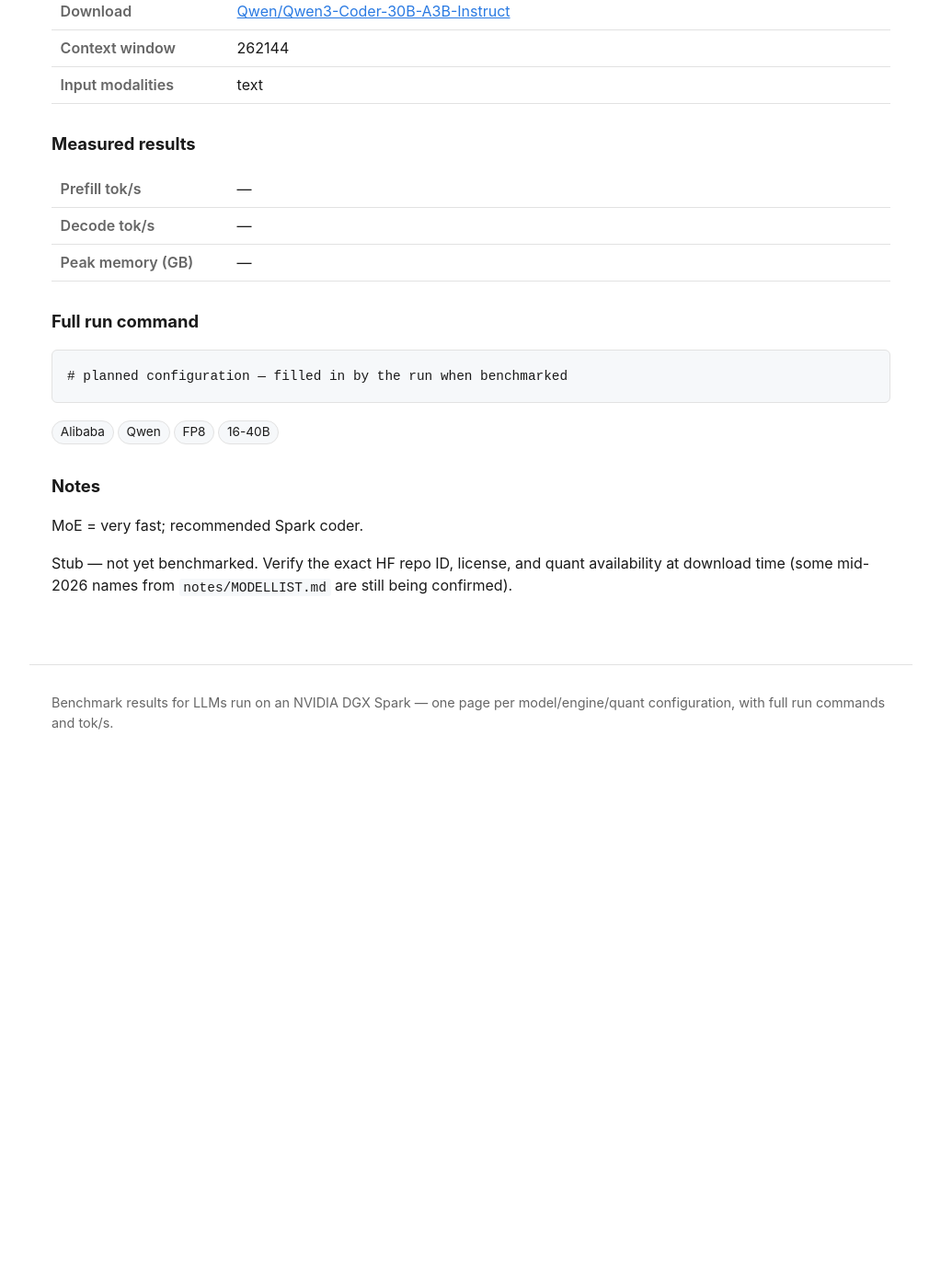
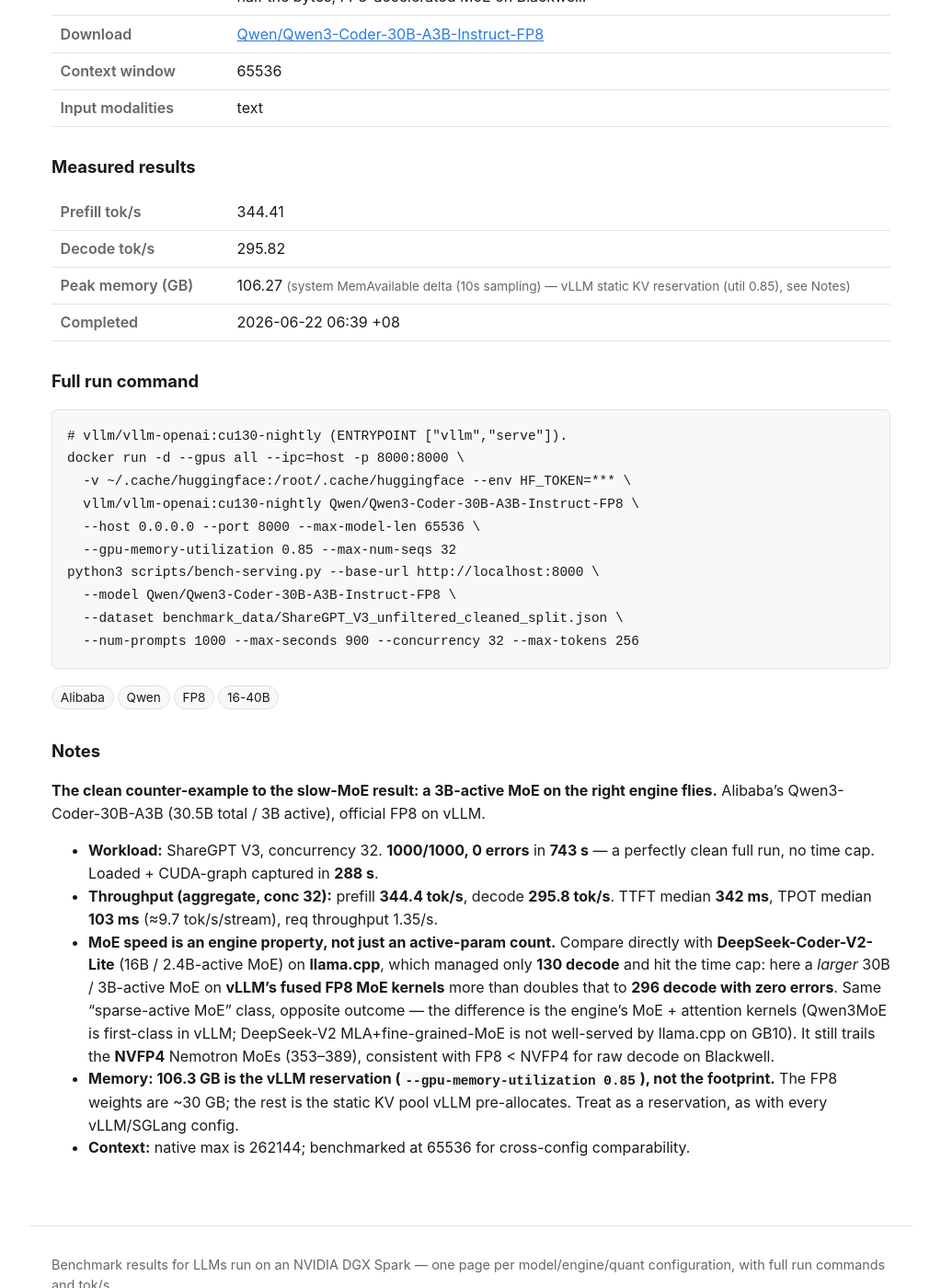
Before and after one commit to yjsoon/autobench, a Jekyll site: the page built from _configs/qwen3-coder-30b-a3b-vllm-fp8.md, in a window 1280 px wide and 1400 px high, scrolled down 548 px. Shown: the whole window at 92% size, without its empty margins (128-1151 px from the left). Built offline with Jekyll 4.4.1, drawn with Linux system fonts in a browser that asks for light colours; before the commit the page ends 1408 px from its top, so only the background shows below that; some of the changed text lies outside the part shown.

Commit message:
Bench: Qwen3-Coder-30B-A3B vLLM FP8 (344/296, 1000/1000 clean)
Clean counter-example to the slow-MoE result: 3B-active MoE on vLLM fused FP8
kernels hits 296 decode, 0 errors, vs DeepSeek-V2 16B/2.4B-active MoE's 130 on
llama.cpp. MoE speed is an engine property, not just active-param count.

Co-Authored-By: Claude Opus 4.8 (1M context) <noreply@anthropic.com>
Claude-Session: https://claude.ai/code/session_01JczsieM71svofn8CxRyY2s

```diff
--- a/_configs/qwen3-coder-30b-a3b-vllm-fp8.md
+++ b/_configs/qwen3-coder-30b-a3b-vllm-fp8.md
@@ -6,26 +6,49 @@ family: Qwen
 params: 30.5B / 3B (MoE)
 engine: vLLM
 quant: FP8
-quant_rationale: Near-BF16 quality at half the bytes; official FP8 weights published.
-source_repo: Qwen/Qwen3-Coder-30B-A3B-Instruct
-download_url: https://huggingface.co/Qwen/Qwen3-Coder-30B-A3B-Instruct
-context: 262144
+quant_rationale: Official FP8 weights (Qwen/Qwen3-Coder-30B-A3B-Instruct-FP8) — near-BF16 quality at half the bytes, FP8-accelerated MoE on Blackwell.
+source_repo: Qwen/Qwen3-Coder-30B-A3B-Instruct-FP8
+download_url: https://huggingface.co/Qwen/Qwen3-Coder-30B-A3B-Instruct-FP8
+context: 65536
 modalities: [text]
 mm_served: true
 tags: [Alibaba, Qwen, FP8, 16-40B]
 
-status: pending
-prefill_toks:
-decode_toks:
-mem_gb:
-mem_source:
-measured_on:
-completed_at:
+status: done
+prefill_toks: 344.41
+decode_toks: 295.82
+mem_gb: 106.27
+mem_source: system MemAvailable delta (10s sampling) — vLLM static KV reservation (util 0.85), see Notes
+measured_on: 2026-06-22
+completed_at: 2026-06-22 06:39 +08
 run_command: |
-  # planned configuration — filled in by the run when benchmarked
+  # vllm/vllm-openai:cu130-nightly (ENTRYPOINT ["vllm","serve"]).
+  docker run -d --gpus all --ipc=host -p 8000:8000 \
+    -v ~/.cache/huggingface:/root/.cache/huggingface --env HF_TOKEN=*** \
+    vllm/vllm-openai:cu130-nightly Qwen/Qwen3-Coder-30B-A3B-Instruct-FP8 \
+    --host 0.0.0.0 --port 8000 --max-model-len 65536 \
+    --gpu-memory-utilization 0.85 --max-num-seqs 32
+  python3 scripts/bench-serving.py --base-url http://localhost:8000 \
+    --model Qwen/Qwen3-Coder-30B-A3B-Instruct-FP8 \
+    --dataset benchmark_data/ShareGPT_V3_unfiltered_cleaned_split.json \
+    --num-prompts 1000 --max-seconds 900 --concurrency 32 --max-tokens 256
 ---
 
-MoE = very fast; recommended Spark coder.
+**The clean counter-example to the slow-MoE result: a 3B-active MoE on the right engine flies.**
+Alibaba's Qwen3-Coder-30B-A3B (30.5B total / 3B active), official FP8 on vLLM.
 
-Stub — not yet benchmarked. Verify the exact HF repo ID, license, and quant availability at
-download time (some mid-2026 names from `notes/MODELLIST.md` are still being confirmed).
+- **Workload:** ShareGPT V3, concurrency 32. **1000/1000, 0 errors** in **743 s** — a perfectly clean
+  full run, no time cap. Loaded + CUDA-graph captured in **288 s**.
+- **Throughput (aggregate, conc 32):** prefill **344.4 tok/s**, decode **295.8 tok/s**. TTFT median
+  **342 ms**, TPOT median **103 ms** (≈9.7 tok/s/stream), req throughput 1.35/s.
+- **MoE speed is an engine property, not just an active-param count.** Compare directly with
+  **DeepSeek-Coder-V2-Lite** (16B / 2.4B-active MoE) on **llama.cpp**, which managed only **130 decode**
+  and hit the time cap: here a *larger* 30B / 3B-active MoE on **vLLM's fused FP8 MoE kernels** more than
+  doubles that to **296 decode with zero errors**. Same "sparse-active MoE" class, opposite outcome —
+  the difference is the engine's MoE + attention kernels (Qwen3MoE is first-class in vLLM; DeepSeek-V2
+  MLA+fine-grained-MoE is not well-served by llama.cpp on GB10). It still trails the **NVFP4** Nemotron
+  MoEs (353–389), consistent with FP8 < NVFP4 for raw decode on Blackwell.
+- **Memory: 106.3 GB is the vLLM reservation (`--gpu-memory-utilization 0.85`), not the footprint.** The
+  FP8 weights are ~30 GB; the rest is the static KV pool vLLM pre-allocates. Treat as a reservation, as
+  with every vLLM/SGLang config.
+- **Context:** native max is 262144; benchmarked at 65536 for cross-config comparability.
```
